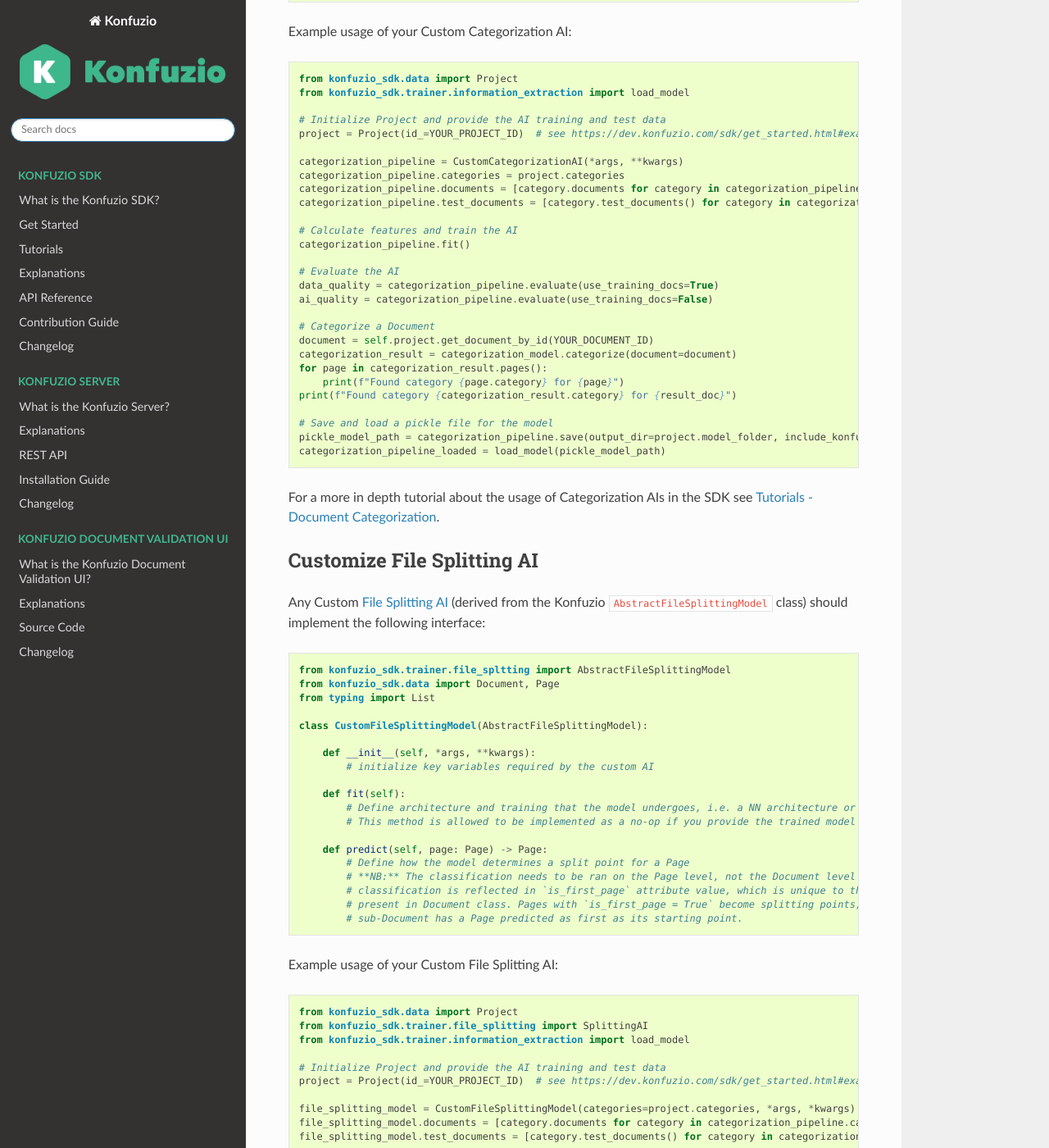
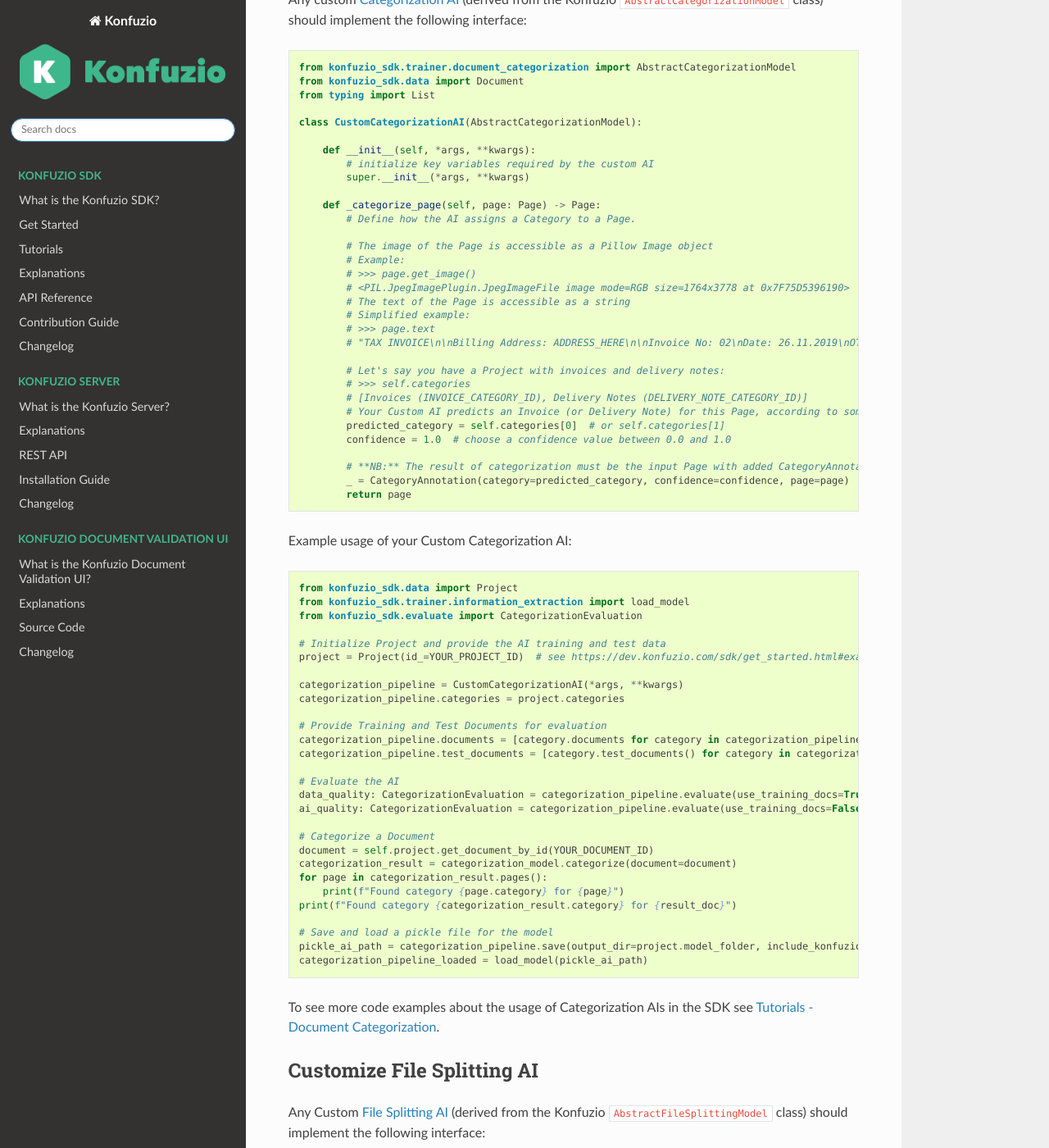
Before and after one commit to konfuzio-ai/konfuzio-sdk, a Sphinx documentation site: the page built from docs/sdk/examples/custom_ais/index.md, in a window 1280 px wide and 1400 px high, scrolled down 2580 px. Shown: the whole window at 82% size. Built offline with Sphinx 7.4.7 and the Read the Docs theme 2.0.0, drawn with Linux system fonts in a browser that asks for light colours; pages that are not in the unit, such as notebooks, are missing from menus; a script that is not in the unit is left out; some of the changed text lies outside the part shown.

Commit message:
expand code exmaples for custom AIs

````diff
--- a/docs/sdk/examples/custom_ais/index.md
+++ b/docs/sdk/examples/custom_ais/index.md
@@ -35,12 +35,16 @@
         super.__init__(*args, **kwargs)
 
     def extract(self, document: Document) -> Document:
-        # Define how the model extracts information from Documents.
+        # Define how the AI extracts information from Documents.
+
         # **NB:** The result of extraction must be a copy of the input Document.
         result_document = deepcopy(document)
-        # Access the text of the document with result_document.text
 
-        # Suppose the document's text is "Name: John\nSurname: Doe" and we want to extract "John" and "Doe".
+        # You can access the text of the document with result_document.text
+        # Example:
+        # >>> result_document.text
+        # "Name: John\nSurname: Doe\nA Software Company Ltd.\nOther text here"
+        # Suppose we want to extract "John" and "Doe".
         # We can match that text using regular expressions:
         name_tokenizer = RegexTokenizer(regex=r"Name:[ ]([A-Z][a-z]+)")
         surname_tokenizer = RegexTokenizer(regex=r"Surname:[ ]([A-Z][a-z]+)")
@@ -65,41 +69,58 @@
                   annotation.label = surname_label
                   break
 
+        # Suppose we want to extract "A Software Company Ltd.", which does not have a clear regex pattern, but
+        # we know it's always the third line in the Document. We can explicitly create an Annotation based on a
+        # substring of the Document's text.
+        company_label = self.project.get_label_by_name("Company")
+        company_substring = result_document.split('\n')[2]  # third line of the Document
+        start_offset = result_document.find(company_substring)
+        end_offset = start_offset + len(company_substring)
+        _ = Annotation(document=result_document, label=company_label, spans=[Span(start_offset, end_offset)])
+
+        # The resulting Document has 3 extractions. You can double check that they are there with:
+        # >>> result_document.annotations(use_correct=False)
+        # [
+        #     Annotation Name (6, 10),
+        #     Annotation Surname (20, 23),
+        #     Annotation Company (24, 27)
+        # ]
         return result_document
 ```
 
-Example usage of your Custom Extraction AI:
+Example usage of the interface of your Custom Extraction AI:
 ```python
 from konfuzio_sdk.data import Project, Document
 from konfuzio_sdk.trainer.information_extraction import load_model
+from konfuzio_sdk.evaluate import ExtractionEvaluation
 
 # Initialize Project and provide the AI training and test data
-project = Project(id_=YOUR_PROJECT_ID)  # see https://dev.konfuzio.com/sdk/get_started.html#example-usage
+project = Project(id_=YOUR_PROJECT_ID)  # also see https://dev.konfuzio.com/sdk/get_started.html#example-usage
 
 extraction_pipeline = CustomExtractionAI(*args, **kwargs)
 extraction_pipeline.category = project.get_category_by_id(id_=YOUR_CATEGORY_ID)
+
+# Provide Training and Test Documents for evaluation
 extraction_pipeline.documents = extraction_pipeline.category.documents()
 extraction_pipeline.test_documents = extraction_pipeline.category.test_documents()
 
-# Train the AI
-extraction_pipeline.fit()
-
 # Evaluate the AI
-data_quality = extraction_pipeline.evaluate_full(use_training_docs=True)
-ai_quality = extraction_pipeline.evaluate_full(use_training_docs=False)
+data_quality: ExtractionEvaluation = extraction_pipeline.evaluate_full(use_training_docs=True)
+ai_quality: ExtractionEvaluation = extraction_pipeline.evaluate_full(use_training_docs=False)
 
 # Extract a Document
 document = self.project.get_document_by_id(YOUR_DOCUMENT_ID)
 extraction_result: Document = extraction_pipeline.extract(document=document)
+print(f"Extractions: {extraction_result.annotations(use_correct=False)}")
 
 # Save and load a pickle file for the model
-pickle_model_path = extraction_pipeline.save(output_dir=project.model_folder, include_konfuzio=True)
-extraction_pipeline_loaded = load_model(pickle_model_path)
+pickle_ai_path = extraction_pipeline.save(output_dir=project.model_folder, include_konfuzio=True)
+extraction_pipeline_loaded = load_model(pickle_ai_path)
 ```
 After saving the AI's pickle file, this can be uploaded to a Konfuzio Server instance to extract new Documents.
 
-For a more in depth tutorial about the usage of Extraction AIs in the SDK see
-[Train a Konfuzio SDK Model to Extract Information From Payslip Documents](examples/examples.html#train-a-konfuzio-sdk-model-to-extract-information-from-payslip-documents).
+For an example notebook about the usage of Extraction AIs in the SDK see
+[Train a Konfuzio SDK Model to Extract Information From Payslip Documents](tutorials.html#train-a-konfuzio-sdk-model-to-extract-information-from-payslip-documents).
 
 ### Customize Categorization AI
 
@@ -114,35 +135,51 @@
 
     def __init__(self, *args, **kwargs):
         # initialize key variables required by the custom AI
-
-    def fit(self):
-        # Define architecture and training that the model undergoes, i.e. a NN architecture or a custom hardcoded logic
-        # This method is allowed to be implemented as a no-op if you provide the trained model in other ways
+        super.__init__(*args, **kwargs)
 
     def _categorize_page(self, page: Page) -> Page:
-        # define how the model assigns a Category to a Page
-        # **NB:** The result of extraction must be the input Page with added Categorization attribute `Page.category`
+        # Define how the AI assigns a Category to a Page.
+
+        # The image of the Page is accessible as a Pillow Image object
+        # Example:
+        # >>> page.get_image()
+        # <PIL.JpegImagePlugin.JpegImageFile image mode=RGB size=1764x3778 at 0x7F75D5396190>
+        # The text of the Page is accessible as a string
+        # Simplified example:
+        # >>> page.text
+        # "TAX INVOICE\n\nBilling Address: ADDRESS_HERE\n\nInvoice No: 02\nDate: 26.11.2019\nOTHER_INVOICE_INFORMATION"
+
+        # Let's say you have a Project with invoices and delivery notes:
+        # >>> self.categories
+        # [Invoices (INVOICE_CATEGORY_ID), Delivery Notes (DELIVERY_NOTE_CATEGORY_ID)]
+        # Your Custom AI predicts an Invoice (or Delivery Note) for this Page, according to some logic:
+        predicted_category = self.categories[0]  # or self.categories[1]
+        confidence = 1.0  # choose a confidence value between 0.0 and 1.0
+
+        # **NB:** The result of categorization must be the input Page with added CategoryAnnotation object
+        _ = CategoryAnnotation(category=predicted_category, confidence=confidence, page=page)
+        return page
 ```
 
 Example usage of your Custom Categorization AI:
 ```python
 from konfuzio_sdk.data import Project
 from konfuzio_sdk.trainer.information_extraction import load_model
+from konfuzio_sdk.evaluate import CategorizationEvaluation
 
 # Initialize Project and provide the AI training and test data
 project = Project(id_=YOUR_PROJECT_ID)  # see https://dev.konfuzio.com/sdk/get_started.html#example-usage
 
 categorization_pipeline = CustomCategorizationAI(*args, **kwargs)
 categorization_pipeline.categories = project.categories
+
+# Provide Training and Test Documents for evaluation
 categorization_pipeline.documents = [category.documents for category in categorization_pipeline.categories]
 categorization_pipeline.test_documents = [category.test_documents() for category in categorization_pipeline.categories]
 
-# Calculate features and train the AI
-categorization_pipeline.fit()
-
 # Evaluate the AI
-data_quality = categorization_pipeline.evaluate(use_training_docs=True)
-ai_quality = categorization_pipeline.evaluate(use_training_docs=False)
+data_quality: CategorizationEvaluation = categorization_pipeline.evaluate(use_training_docs=True)
+ai_quality: CategorizationEvaluation = categorization_pipeline.evaluate(use_training_docs=False)
 
 # Categorize a Document
 document = self.project.get_document_by_id(YOUR_DOCUMENT_ID)
@@ -152,11 +189,11 @@
 print(f"Found category {categorization_result.category} for {result_doc}")
 
 # Save and load a pickle file for the model
-pickle_model_path = categorization_pipeline.save(output_dir=project.model_folder, include_konfuzio=True)
-categorization_pipeline_loaded = load_model(pickle_model_path)
+pickle_ai_path = categorization_pipeline.save(output_dir=project.model_folder, include_konfuzio=True)
+categorization_pipeline_loaded = load_model(pickle_ai_path)
 ```
 
-For a more in depth tutorial about the usage of Categorization AIs in the SDK see
+To see more code examples about the usage of Categorization AIs in the SDK see
 [Tutorials - Document Categorization](tutorials.html#document-categorization).
 
 ### Customize File Splitting AI
@@ -172,17 +209,26 @@
 
     def __init__(self, *args, **kwargs):
         # initialize key variables required by the custom AI
-
-    def fit(self):
-        # Define architecture and training that the model undergoes, i.e. a NN architecture or a custom hardcoded logic
-        # This method is allowed to be implemented as a no-op if you provide the trained model in other ways
+        super.__init__(*args, **kwargs)
 
     def predict(self, page: Page) -> Page:
-        # Define how the model determines a split point for a Page
-        # **NB:** The classification needs to be ran on the Page level, not the Document level – the result of
-        # classification is reflected in `is_first_page` attribute value, which is unique to the Page class and is not
-        # present in Document class. Pages with `is_first_page = True` become splitting points, thus, each new
-        # sub-Document has a Page predicted as first as its starting point.
+        # Define how the AI determines a split point for a Page.
+
+        # The image of the Page is accessible as a Pillow Image object
+        # Example:
+        # >>> page.get_image()
+        # <PIL.JpegImagePlugin.JpegImageFile image mode=RGB size=1764x3778 at 0x7F75D5396190>
+        # The text of the Page is accessible as a string
+        # Simplified example:
+        # >>> page.text
+        # "TAX INVOICE\n\nBilling Address: ADDRESS_HERE\n\nInvoice No: 02\nDate: 26.11.2019\nOTHER_INVOICE_INFORMATION"
+
+        # **NB:** The split points need to be specified on the Page level by using a boolean flag to
+        # mark which Pages are the at the beginning of a new Document.
+        # Thus, if your Custom AI predicts that this page is (not) a split point, according to some logic, then:
+        page.is_first_page = True  # or False
+        page.is_first_page_confidence = 1.0  # choose a confidence value between 0.0 and 1.0
+        return page
 ```
 
 Example usage of your Custom File Splitting AI:
@@ -195,13 +241,12 @@
 project = Project(id_=YOUR_PROJECT_ID)  # see https://dev.konfuzio.com/sdk/get_started.html#example-usage
 
 file_splitting_model = CustomFileSplittingModel(categories=project.categories, *args, *kwargs)
+
+# Provide Training and Test Documents for evaluation
 file_splitting_model.documents = [category.documents for category in categorization_pipeline.categories]
 file_splitting_model.test_documents = [category.test_documents() for category in categorization_pipeline.categories]
 
-# Calculate features and train the AI
-file_splitting_model.fit()
-
-# Initialize the Splitting pipeline by providing the trained model
+# Initialize the Splitting pipeline by providing the custom model
 file_splitting_pipeline = SplittingAI(file_splitting_model)
 
 # Evaluate the AI
````
